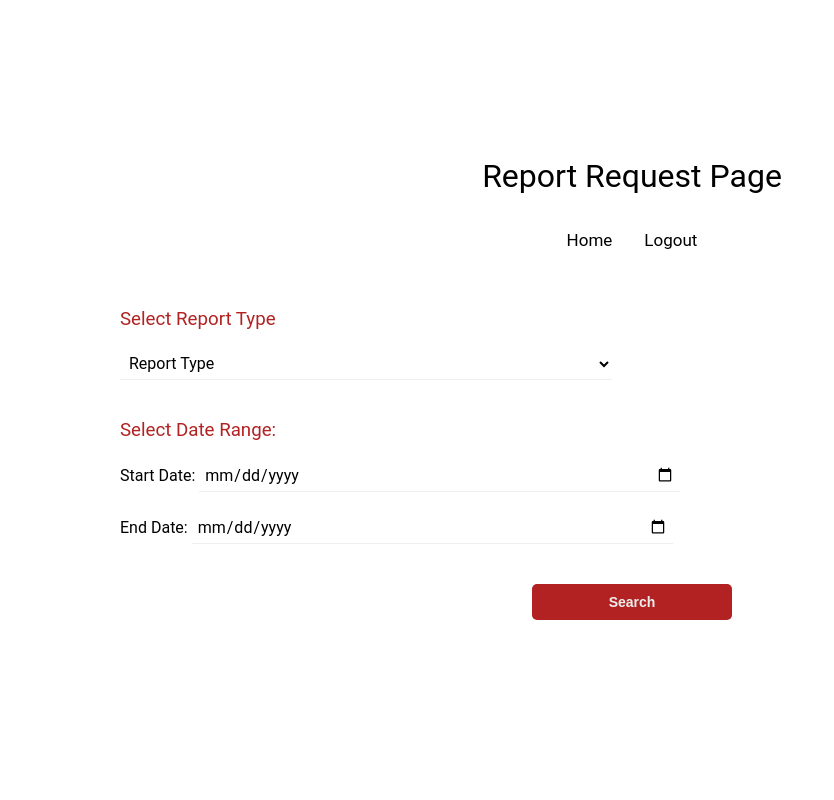
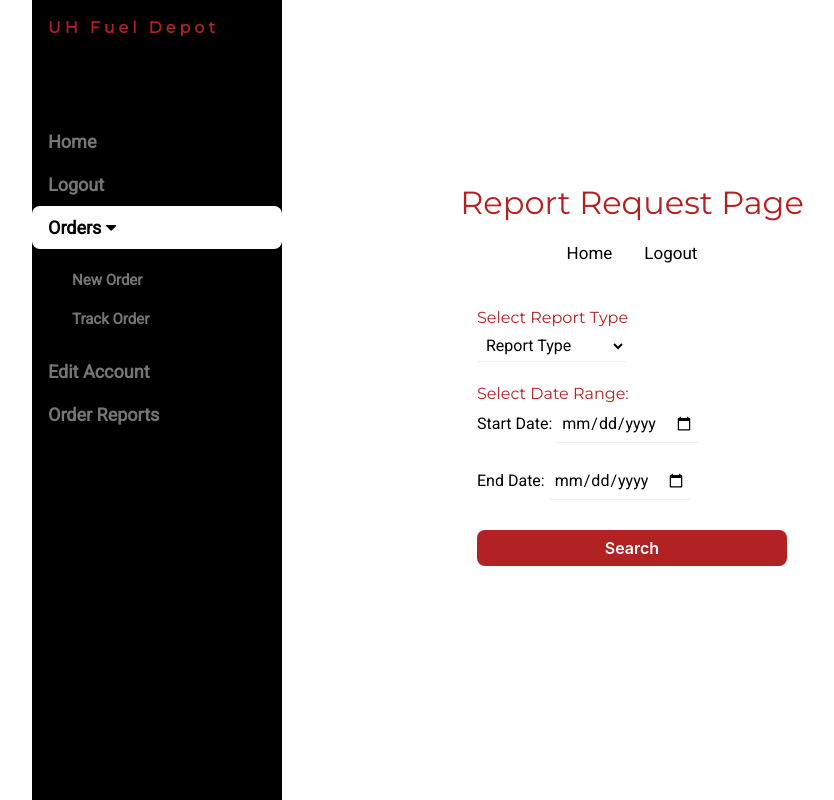
Before and after one commit to hite5/COSC_4353, a Flask app: page /report in a window 1280 px wide. Shown: the whole page, without its empty margins (8-842 px from the left). Run offline with Flask 2, Linux system fonts and the light colour scheme; a user stored in the database is signed in.

Commit message:
Update ReportRequestPage.html
added sidebar

```diff
--- a/application/templates/ReportRequestPage.html
+++ b/application/templates/ReportRequestPage.html
@@ -1,7 +1,24 @@
 <!DOCTYPE html>
 <head>
     <title>Report Request Page</title>
+    <link rel="stylesheet" href="https://cdnjs.cloudflare.com/ajax/libs/bulma/0.7.2/css/bulma.min.css" />
+    <meta name="viewport" content="width=device-width, initial-scale=1">
+    <link rel="stylesheet" href="https://www.w3schools.com/w3css/4/w3.css" >
+    <link rel="stylesheet" href="https://fonts.googleapis.com/css?family=Roboto" >
+    <link rel="stylesheet" href="https://fonts.googleapis.com/css?family=Montserrat" >
+    <link rel="stylesheet" href="https://cdnjs.cloudflare.com/ajax/libs/font-awesome/4.7.0/css/font-awesome.min.css" >
+    <link rel="stylesheet" href="https://cdnjs.cloudflare.com/ajax/libs/bulma/0.7.2/css/bulma.min.css" />
+    <link rel="stylesheet" href="../static/sidebar.css"/>
+
     <style>
+
+        .w3-sidebar a {
+           font-family: "Roboto", sans-serif
+        }
+        .w3-main {
+            padding: 100px 200px;
+        }
+
         .topnav a {
             float: left;
             color: #000;
@@ -44,13 +61,13 @@
         .main-block {
             justify-content: center;
             align-items: center;
-            width: 100%;
+            width: auto;
             min-height: 100%;
             background-size: cover;
         }
 
         form {
-            width: 80%;
+            width: auto;
             padding: 25px;
             margin-bottom: 20px;
             background: rgba(0, 0, 0, 0);
@@ -73,7 +90,7 @@
             border: none;
         }
 
-        .metod {
+        .method {
             display: flex;
         }
 
@@ -154,7 +171,45 @@
         }
     </style>
 </head>
-<body>
+<body class="w3-content" style="max-width:1200px">
+
+    <nav class="w3-sidebar w3-bar-block w3-black w3-collapse w3-top" style="z-index:3;width:250px" id="mySidebar">
+        <div class="w3-container w3-display-container w3-padding-16">
+          <i onclick="w3_close()" class="fa fa-remove w3-hide-large w3-button w3-display-topright"></i>
+          <h3 class="w3-wide"><b>UH Fuel Depot</b></h3>
+        </div>
+        <div class="w3-padding-64 w3-large w3-text-grey" style="font-weight:bold">
+          <a href="{{ url_for('views.index') }}" class="w3-bar-item w3-button">Home</a>
+          {% if current_user.is_authenticated %} <!-- Employees and Supervisors -->
+          <a href="{{ url_for('auth.logout') }}" class="w3-bar-item w3-button">Logout</a>
+          <a onclick="myAccFunc()" href="javascript:void(0)" class="w3-button w3-block w3-white w3-left-align" id="myBtn">
+            Orders <i class="fa fa-caret-down"></i>
+          </a>
+          <div id="demoAcc" class="w3-bar-block w3-show w3-padding-large w3-medium">
+            <a href="/NewPackage" class="w3-bar-item w3-button">New Order</a>
+            <a href="/packageTracker" class="w3-bar-item w3-button">Track Order</a>
+    <!--        <a href="{{ url_for('views.packageUpdateForm') }}" class="w3-bar-item w3-button">Manage Order</a>-->
+    <!--        <a href="/packageSearch" class="w3-bar-item w3-button">Search Order</a>-->
+          </div>
+    <!--      <a href="/customerSearch" class="w3-bar-item w3-button">Search Customer</a>-->
+    <!--      <a href="/editCustomerSearch" class="w3-bar-item w3-button">Edit Customer</a>-->
+    <!--      <a href="/EditEmployee" class="w3-bar-item w3-button">Edit Account</a>-->
+            <a href="/EditEmployee" class="w3-bar-item w3-button">Edit Account</a>
+            <a href="/report" class="w3-bar-item w3-button">Order Reports</a>
+
+          {% endif %}
+          {% if current_user.type == 'supervisor' %} <!-- Supervisors Only -->
+    <!--      <a href="/NewEmployeeForm" class="w3-bar-item w3-button">Add New Account</a>-->
+    <!--      <a href="/employeeSearch" class="w3-bar-item w3-button">Search Employee</a>-->
+          {% endif %}
+          {% if not current_user.is_authenticated %} <!-- Not Logged In -->
+          <a href="/emp_login" class="w3-bar-item w3-button">Customer Login</a>
+          <a href="/packageTracker" class="w3-bar-item w3-button">Track Order</a>
+          {% endif %}
+        </div>
+      </nav>
+
+
     <div class="main-block">
         <h1>Report Request Page</h1>
         <div class="topnav">
@@ -173,7 +228,7 @@
         {% endif %}
         {% endwith %}
 
-        <form action="{{ url_for("views.outputReport")}}" method="post">
+        <form action="" method="post">
             <h3>Select Report Type</h3>
 
             <div class="Report">
```
